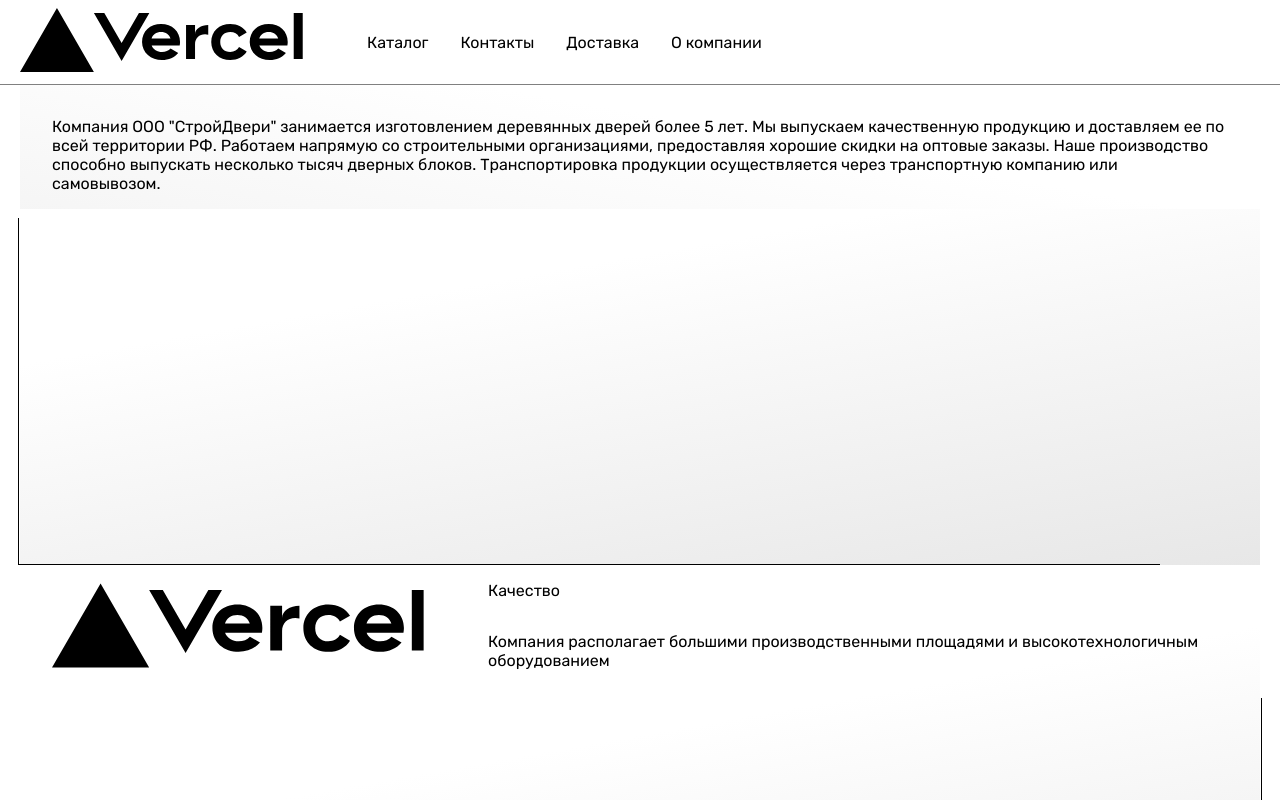
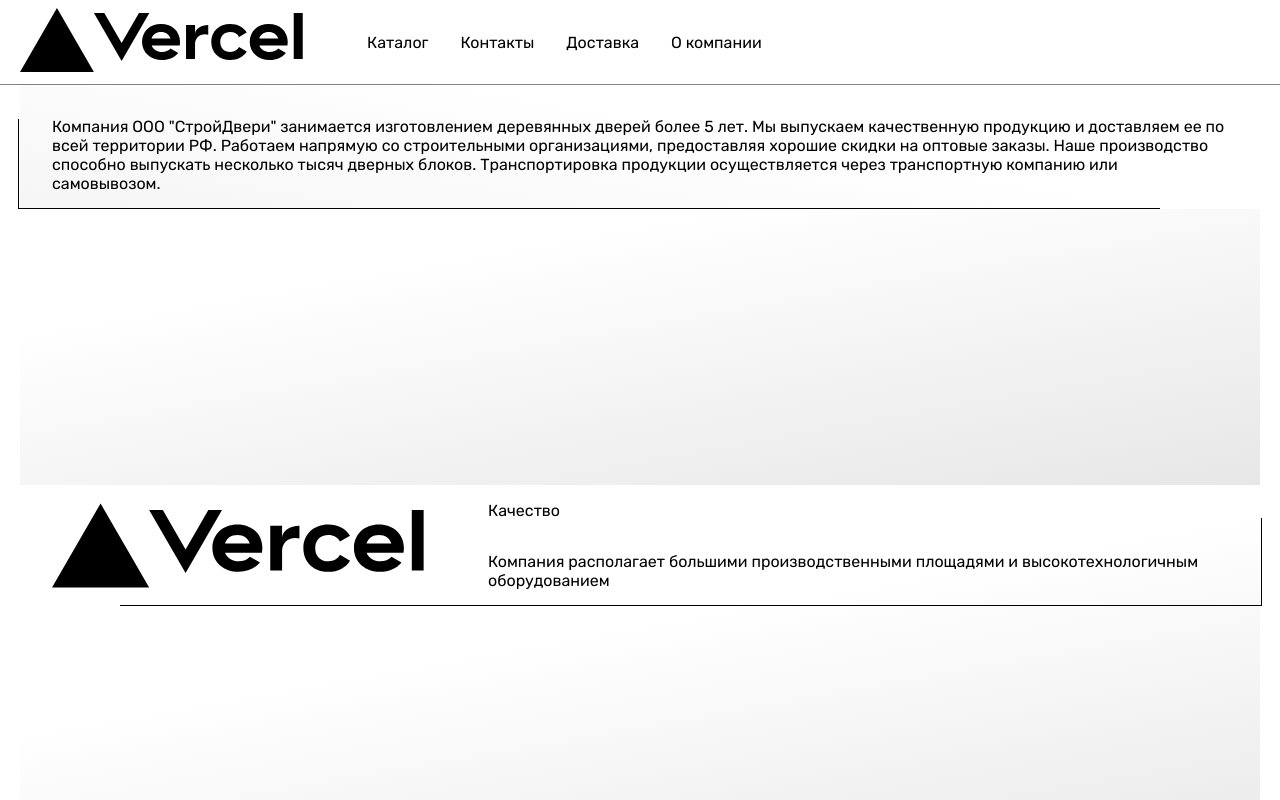
Before and after one commit to BesunovID/Stroidveri33, a Next.js app in the folder stroidveri/: page /about in a window 1280 px wide. Shown: the top 800 px of the page. Built offline with nearby package versions, Linux system fonts and the light colour scheme.

Commit message:
about fix

```diff
--- a/stroidveri/pages/about.js
+++ b/stroidveri/pages/about.js
@@ -39,9 +39,15 @@ const LazyPost = ({ data }) => {
     useEffect(() => {
         const post = boxRef.current;
 
-        const observer = new IntersectionObserver(([entry]) => {
-            setIntersecting(entry.isIntersecting);
+        const observer = new IntersectionObserver((entries, observer) => {
+            entries.forEach(entry => {
+                if (entry.isIntersecting) {
+                    setIntersecting(true);
+                    observer.unobserve(entry.target)
+                }
+            })
         }, options);
+
         observer.observe(post);
 
         return () => observer.unobserve(post);
@@ -49,7 +55,8 @@ const LazyPost = ({ data }) => {
 
     return(
         <div ref={boxRef} className={style.postBox}>
-            {isIntersecting ? <Post data={data} start={isIntersecting} /> : <Placeholder />}
+            <Post data={data} start={isIntersecting} />
+            {!isIntersecting ? <Placeholder /> : null}
         </div>
     )
 }
@@ -60,8 +67,6 @@ const Post = ({ data, start }) => {
     const postAnimationDots = {
         enter: style.postEnter,
         enterActive: style.postEnterActive,
-        exit: style.postExit,
-        exitActive: style.postExitActive
     };
 
     return(
@@ -69,7 +74,7 @@ const Post = ({ data, start }) => {
             in={start}
             nodeRef={postRef}
             classNames={postAnimationDots}
-            timeout={800}
+            timeout={1300}
             mountOnEnter
         >
             <div ref={postRef} key={data.id} className={(data.id % 2) == 0 ?
--- a/stroidveri/styles/About.module.scss
+++ b/stroidveri/styles/About.module.scss
@@ -8,11 +8,12 @@ $border: 1px solid black;
     .postBox{
         position: relative;
         width: 100%;
-        min-height: 60vh;
+        min-height: 50vh;
         background: linear-gradient(170deg,
             rgba(255,255,255,1) 40%,
             rgba(231,231,231,1) 100%);
         .post{
+            position: relative;
             display: flex;
             justify-content: space-between;
             height: 100%;
@@ -69,19 +70,10 @@ $border: 1px solid black;
 
 .postEnter{
     opacity: 0;
-    transform: transitionX(-70%);
+    transform: transitionX(-90%);
 }
 .postEnterActive{
     opacity: 1;
     transform: transitionX(0);
-    transition: all 800ms;
+    transition: all 1300ms;
 }
-.postExit{
-    opacity: 1;
-    transform: transitionX(0%);
-}
-.postExitActive{
-    opacity: 0;
-    transform: transitionX(-70%);
-    transition: all 800ms;
-}
```
